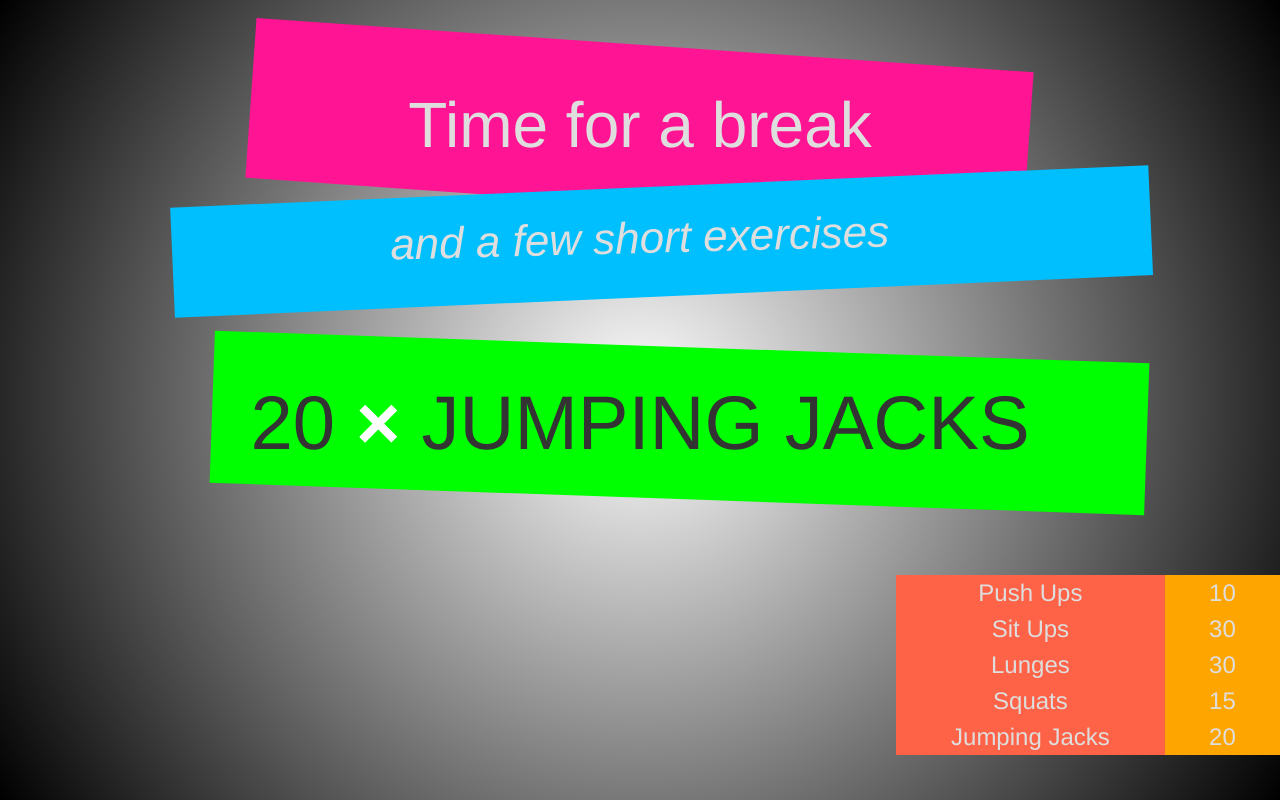
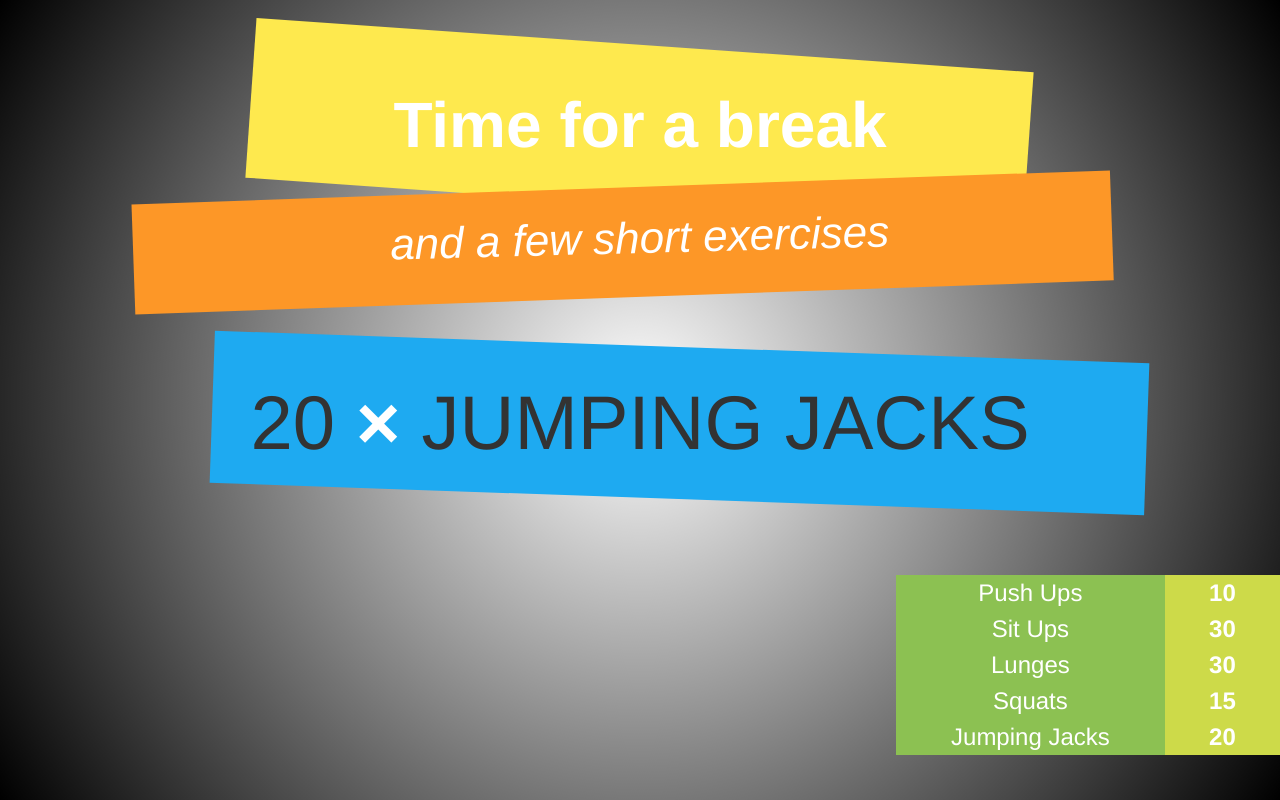
Before and after one commit to saltymouse/Muscles.totheme, a plain HTML site: page Documents/index.html in a window 1280 px wide. Drawn offline with Linux system fonts and the light colour scheme.

Commit message:
added CSS variable color names for easier editing + improved text readability

```diff
--- a/Documents/muscles.css
+++ b/Documents/muscles.css
@@ -1,27 +1,35 @@
+:root {
+  --heading: RGBA(254, 233, 78, 1); /* lemon sorbet */
+  --subheading: RGBA(253, 151, 39, 1); /* orange sorbet */
+  --catalog-name: RGBA(140, 193, 82, 1); /* matcha */
+  --catalog-reps: RGBA(205, 218, 73, 1); /* lemongrass */
+  --current-exercise: RGBA(30, 170, 241, 1); /* california sky */
+}
+
 html,body {
   height: 100%;
   overflow: hidden;
   margin: 0;
 }
 body {
-  font-family: "Avenir Next", Avenir, Helvetica, sans-serif;
-  color: #dedede;
+  font-family: "Avenir Next", Avenir, "Helvetica Neue", Helvetica, sans-serif;
+  color: #fff;
   font-weight: 300;
   font-size: 5vmin;
   line-height: 1.5;
-  background: radial-gradient( circle, transparent, #000); /* color will be set in the Time Out prefs so transparent is set here */
+  background: radial-gradient(circle, transparent, #000); /* color will be set in the Time Out prefs so transparent is set here */
 }
 
 h1 {
   font-size: 1.6em;
-  font-weight: 300;
+  font-weight: bold;
   margin: 0;
   line-height: 2.5em;
   position: relative;
 }
 h1::after {
   content: '';
-  background: deeppink;
+  background: var(--heading);
   width: 100%;
   height: 100%;
   display: inline-block;
@@ -42,14 +50,14 @@ h2 {
 }
 h2::after {
   content: '';
-  background: deepskyblue;
+  background: var(--subheading);
   width: 120%;
   height: 100%;
   display: inline-block;
   position: absolute;
   top: -0.4em;
-  left: -10%;
-  transform: rotate(-1deg);
+  left: -15%;
+  transform: rotate(-0.5deg);
   z-index: -1;
   padding: 0.5em;
 }
@@ -79,7 +87,7 @@ h2::after {
 }
 .current-exercise::after {
   content: '';
-  background: lime;
+  background: var(--current-exercise);
   width: 120%;
   height: 100%;
   display: inline-block;
@@ -103,21 +111,26 @@ h2::after {
   text-align: center;
 }
 
+/* container for exercise/reps data pairs */
 .catalog-box dl {
   display: block;
   width: 100%;
   margin: 0;
 }
+/* name of the exercise */
 .catalog-box dt {
-  background: tomato;
+  background: var(--catalog-name);
   display: inline-block;
   width: 70%;
   margin: 0;
+  font-weight: 400;
 }
+/* number of reps */
 .catalog-box dd {
-  background: orange;
+  background: var(--catalog-reps);
   display: inline-block;
   width: 30%;
   margin: 0;
   text-align: center;
+  font-weight: 700;
 }
```
